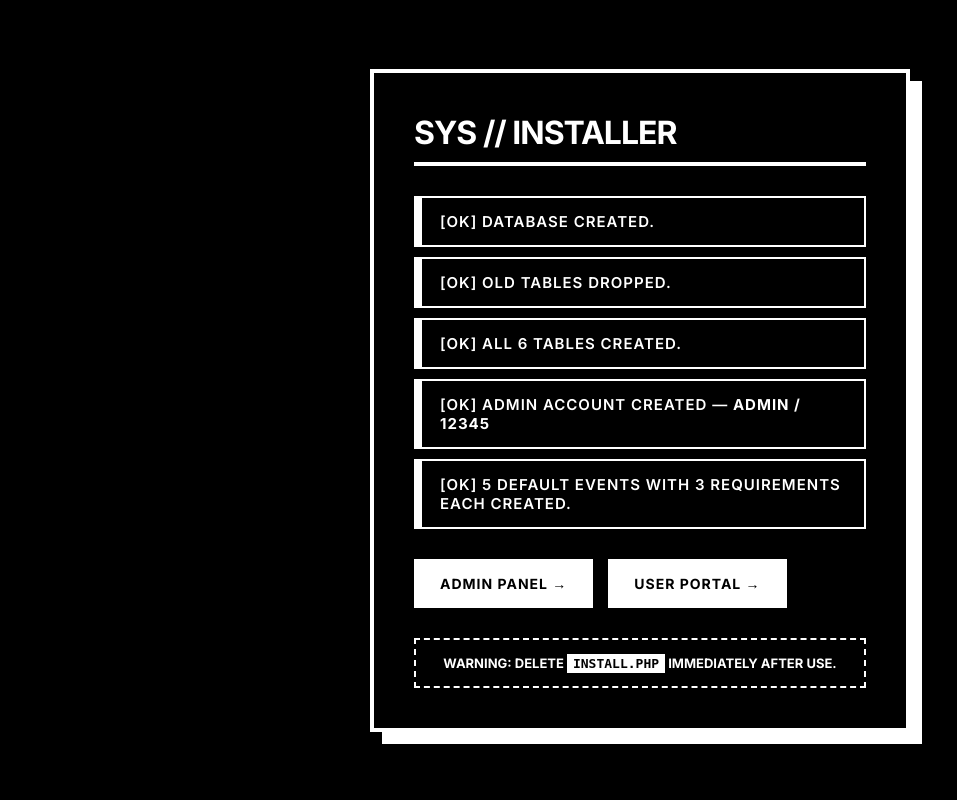
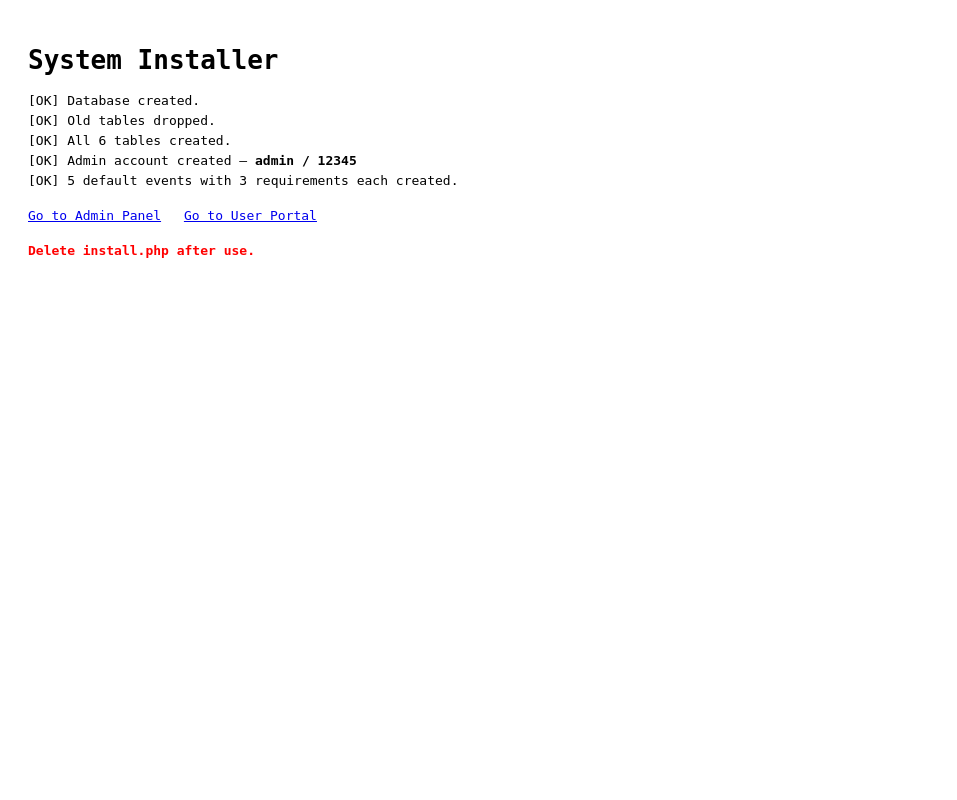
Before and after one commit to Atm0s1/Event-Registration-System, a PHP site: page /install.php in a window 1280 px wide. Shown: the whole page, without its empty margins (0-957 px from the left). Run offline with PHP 8.4, Linux system fonts and the light colour scheme.

Commit message:
UI: Revert install.php to super simple plain text design

```diff
--- a/install.php
+++ b/install.php
@@ -157,23 +157,16 @@ try {
     <title>Install — Event Management System</title>
     <link href="https://fonts.googleapis.com/css2?family=Inter:wght@400;600;700&display=swap" rel="stylesheet">
     <style>
-        *{margin:0;padding:0;box-sizing:border-box}
-        body{font-family:'Inter',sans-serif;min-height:100vh;display:flex;align-items:center;justify-content:center;background:#000;color:#fff;padding:20px}
-        .card{background:#000;border:4px solid #fff;padding:40px;max-width:540px;width:100%;box-shadow: 12px 12px 0px #fff;}
-        h1{font-size:32px;margin-bottom:30px;text-transform:uppercase;letter-spacing:-1px;border-bottom:4px solid #fff;padding-bottom:10px}
-        .msg{padding:14px 18px;margin:10px 0;font-size:15px;font-weight:600;text-transform:uppercase;letter-spacing:1px;background:#000;border:2px solid #fff}
-        .ok{color:#fff;border-left:8px solid #fff}
-        .err{color:#000;background:#fff;border-left:8px solid #000}
-        .next{margin-top:30px;display:flex;gap:15px;flex-wrap:wrap}
-        a.btn{padding:14px 24px;text-decoration:none;font-weight:800;font-size:14px;text-transform:uppercase;letter-spacing:1px;color:#000;background:#fff;border:2px solid #fff;transition:all .2s ease}
-        a.btn:hover{background:#000;color:#fff;box-shadow: 6px 6px 0px #fff;transform:translate(-2px,-2px)}
-        .warn{margin-top:30px;padding:15px;font-size:13px;font-weight:700;text-transform:uppercase;background:#000;border:2px dashed #fff;color:#fff;text-align:center}
-        code{background:#fff;color:#000;padding:2px 6px;font-weight:bold}
+        body { font-family: monospace; padding: 20px; background: #fff; color: #000; }
+        .msg { margin: 5px 0; }
+        .warn { margin-top: 20px; color: red; font-weight: bold; }
+        .next { margin-top: 20px; }
+        .next a { margin-right: 15px; }
     </style>
 </head>
 <body>
-<div class="card">
-    <h1>SYS // INSTALLER</h1>
+<div>
+    <h1>System Installer</h1>
     <?php foreach ($msgs as $m): ?>
         <?php
             $text = str_replace(['✅ ', '❌ '], '', $m);
@@ -184,12 +177,12 @@ try {
 
     <?php if ($ok): ?>
         <div class="next">
-            <a class="btn" href="admin/login.php">ADMIN PANEL &rarr;</a>
-            <a class="btn" href="user/login.php">USER PORTAL &rarr;</a>
+            <a href="admin/login.php">Go to Admin Panel</a>
+            <a href="user/login.php">Go to User Portal</a>
         </div>
-        <div class="warn">WARNING: DELETE <code>install.php</code> IMMEDIATELY AFTER USE.</div>
+        <div class="warn">Delete install.php after use.</div>
     <?php else: ?>
-        <div class="warn">CRITICAL FAILURE: FIX ERROR AND REBOOT.</div>
+        <div class="warn">Installation failed. Fix the error above and refresh.</div>
     <?php endif; ?>
 </div>
 </body>
```
